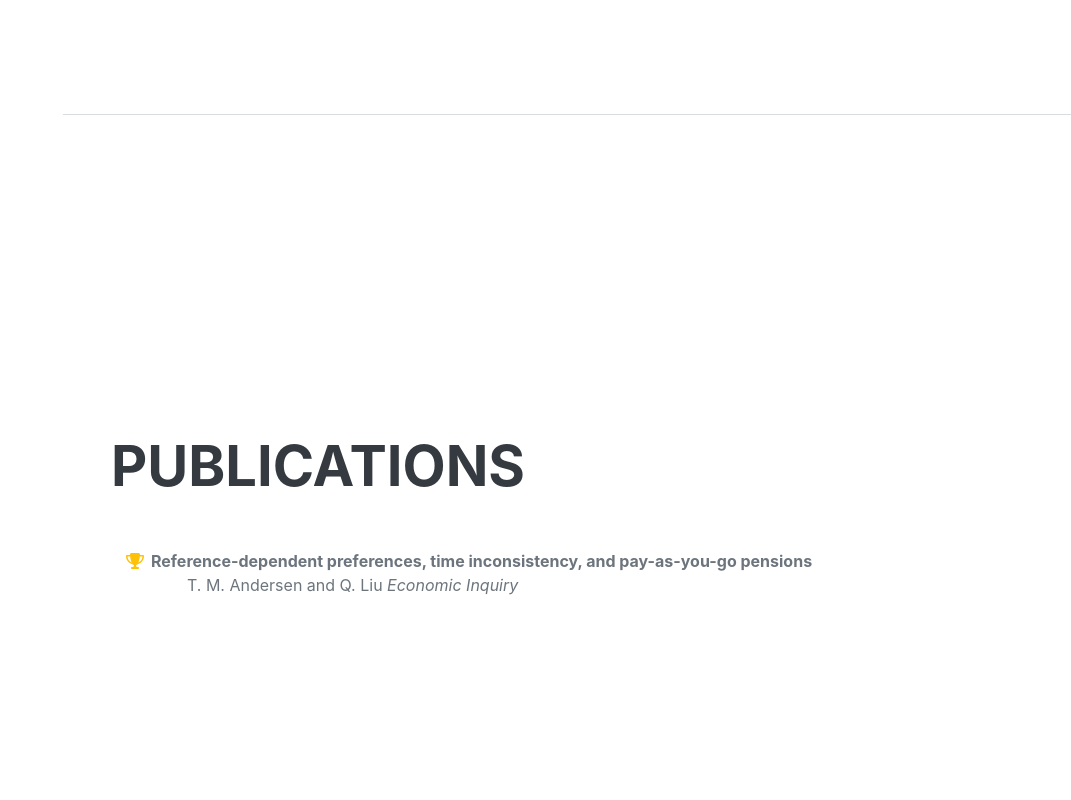
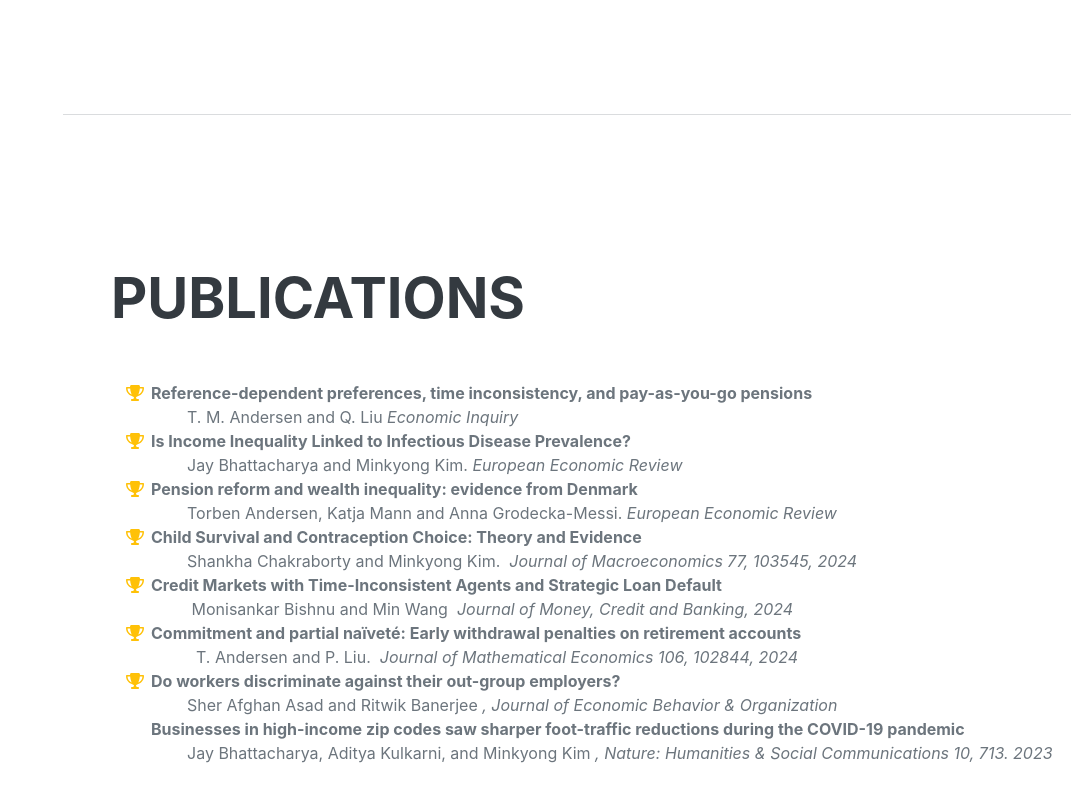
Before and after one commit to N-Bha/Joydeep-Resume, a plain HTML site: page index.html in a window 1280 px wide. Shown: the part 2288-3088 px from the top of the page, without its empty margins (209-1280 px from the left). Drawn offline with nearby package versions, Linux system fonts and the light colour scheme; a web font is replaced by a local one.

Commit message:
commit first
mostly new pubs

```diff
--- a/index.html
+++ b/index.html
@@ -1,3 +1,4 @@
+
 <!DOCTYPE html>
 <html lang="en">
     <head>
@@ -86,7 +87,34 @@
                             <span class="fa-li"><i class="fas fa-trophy text-warning"></i></span>
                             <div style="white-space:pre"><b>Reference-dependent preferences, time inconsistency, and pay-as-you-go pensions</b> <br />&#9;T. M. Andersen and Q. Liu <i>Economic Inquiry</i></div>
                         </li>
+                        <li>
+                            <span class="fa-li"><i class="fas fa-trophy text-warning"></i></span>
+                            <div style="white-space:pre"><b>Is Income Inequality Linked to Infectious Disease Prevalence?</b> <br />&#9;Jay Bhattacharya and Minkyong Kim.<i> European Economic Review</i></div>
+                        </li>
+                        <li>
+                            <span class="fa-li"><i class="fas fa-trophy text-warning"></i></span>
+                            <div style="white-space:pre"><b>Pension reform and wealth inequality: evidence from Denmark</b> <br />&#9;Torben Andersen, Katja Mann and Anna Grodecka-Messi.<i> European Economic Review</i></div>
+                        </li>
+                        <li>
+                            <span class="fa-li"><i class="fas fa-trophy text-warning"></i></span>
+                            <div style="white-space:pre"><b>Child Survival and Contraception Choice: Theory and Evidence </b><br />&#9;Shankha Chakraborty and Minkyong Kim. <i> Journal of Macroeconomics 77, 103545, 2024</i></div>
+                        </li>
+                        <li>
+                            <span class="fa-li"><i class="fas fa-trophy text-warning"></i></span>
+                            <div style="white-space:pre"><b>Credit Markets with Time-Inconsistent Agents and Strategic Loan Default </b><br />&#9; Monisankar Bishnu and Min Wang <i> Journal of Money, Credit and Banking, 2024</i></div>
+                        </li>
+                        <li>
+                            <span class="fa-li"><i class="fas fa-trophy text-warning"></i></span>
+                            <div style="white-space:pre"><b>Commitment and partial naïveté: Early withdrawal penalties on retirement accounts</b><br />&#9;  T. Andersen and P. Liu. <i> Journal of Mathematical Economics 106, 102844, 2024 </i></div>
+                        </li>
+                        <li>
+                            <span class="fa-li"><i class="fas fa-trophy text-warning"></i></span>
+                            <div style="white-space:pre"><b>Do workers discriminate against their out-group employers?</b><br />&#9;Sher Afghan Asad and Ritwik Banerjee<i> , Journal of Economic Behavior & Organization </i></div>
+                        </li>
+                        <li>
 
+                            <div style="white-space:pre"><b>Businesses in high-income zip codes saw sharper foot-traffic reductions during the COVID-19 pandemic </b><br />&#9;Jay Bhattacharya, Aditya Kulkarni, and Minkyong Kim<i> , Nature: Humanities & Social Communications 10, 713. 2023</i></div>
+                        </li>
                     </ul>
                 </div>
             </section>
```
